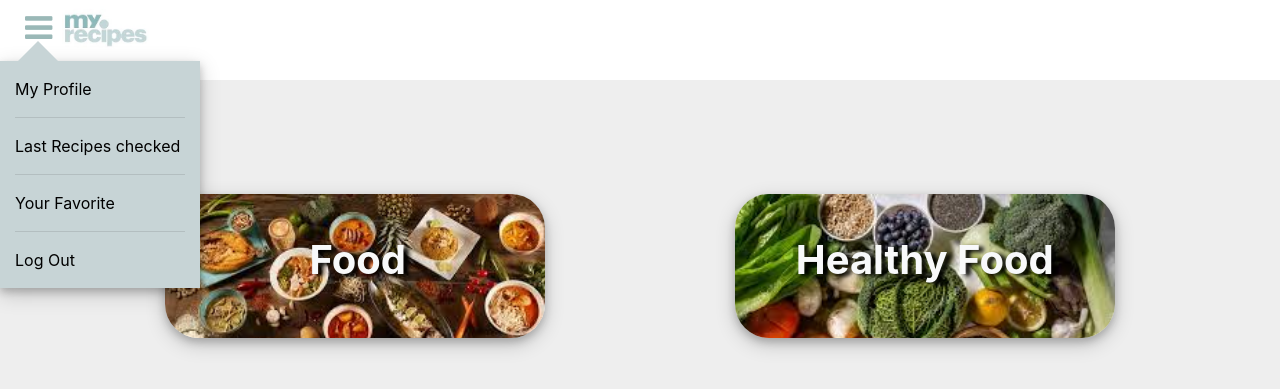
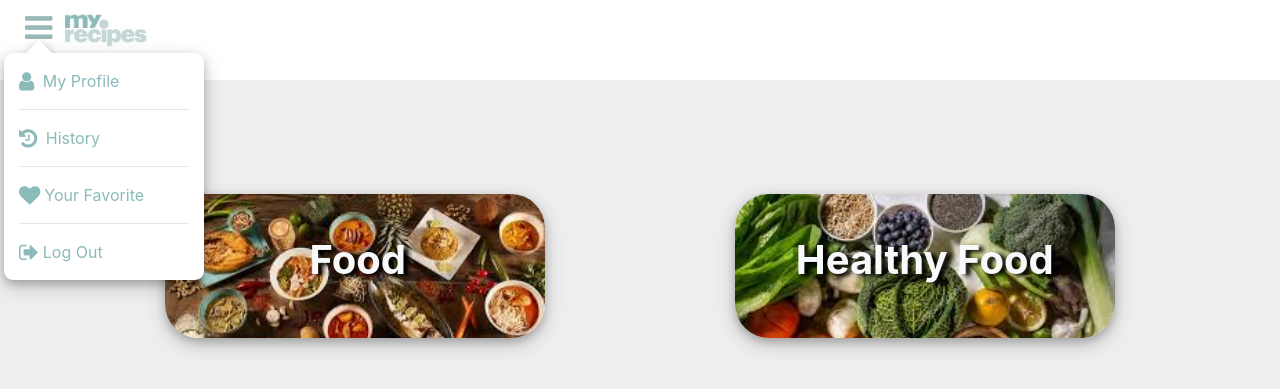
Before and after one commit to amarelali/2020_web3_AmarElAli, a PHP site: page /loggedIn.php in a window 1280 px wide. Shown: the top 389 px of the page. Run offline with PHP 8.4, Linux system fonts and the light colour scheme; the visitor is signed in with stand-in values (Sample User, id 1).

Commit message:
8th commit

```diff
--- a/checkLogIn.php
+++ b/checkLogIn.php
@@ -30,6 +30,6 @@ if(password_verify($p,$row["Password"])){
 }else{
     header("location:createAccountDesign.php");
 }
-mysqli_free_result($res);
+mysqli_free_result($res);//
 mysqli_close($connect);
 ?>
--- a/header.php
+++ b/header.php
@@ -2,8 +2,8 @@
 <div class="container-fluid header" style="position: relative;">
   <div class="col-12">
     <div class="row " style="z-index:2;height: 10vh;"><!-- -->
-        <div class="col-">
-          <i class="fa fa-bars fa-2x" aria-hidden="true" style="margin: 12px 10px;color:#9ab8b7;"></i>
+        <div class="col-" id="menuBar">
+          <i class="fa fa-bars fa-2x" aria-hidden="true" style="margin: 12px 10px;color:#9ab8b7;" ></i>
         </div>
         <div class="col-">
           <img class="logo" src="img/MyRecipesLogo.jpg">
@@ -12,4 +12,5 @@
     </div>
   </div>
 </div>
+
 <!-- </header> -->
--- a/loggedIn.php
+++ b/loggedIn.php
@@ -15,7 +15,7 @@ echo ("<script>console.log('Bonjour ".$_SESSION['name']."' );</script>");
     include("files.php");
 ?>
 <style>
-.up-arrow {
+/* .up-arrow {
     border-color: #c7d4d6 transparent;
     border-style: solid;
     border-width: 0px 20px 20px 20px;
@@ -23,17 +23,38 @@ echo ("<script>console.log('Bonjour ".$_SESSION['name']."' );</script>");
     width: 0px;
     background: transparent;
     margin-left: 18px;
-}
+} */
 a ,a:hover{
     text-decoration:none;
     color:black;
+}
+.up-arrow {
+  width: 100px;
+  height: 100px;
+  position: relative;
+  overflow: hidden;
+  box-shadow: 0px 3px 10px -17px rgba(0, 0, 0, 0.5);
+}
+.up-arrow:after {
+  content: "";
+  position: absolute;
+  width: 20px;
+  height: 20px;
+  background: white;
+  transform: rotate(45deg);
+  top: 91px;
+  left: 25px;
+  box-shadow: 2px 1px 10px -2px rgba(0, 0, 0, 0.5)
 }
 </style>
 </head>
 <body ><!--style="background-color:#EEE"-->
 <?php
-    include("header.php");
+include("header.php");
 ?>
+
+
+<!--/* -->
 <div class="container">
     <div class="row" style="height:90vh"> <!--   height:100vh;width:100%;position:relative;top:20%;background-color:#EEE -->
         <div class="col-12" style="height:100%">
@@ -51,26 +72,26 @@ a ,a:hover{
 
 <!-------->
 
-<div class="container-fluid" style="position: absolute;top: 41px;" >
-	<div class="row" >
+<div class="container-fluid" id="popUp" style="position: absolute;top: -47px;max-width: 200px;left: 4px;" >
+	<div class="row" id="#arrow">
         <div class="up-arrow">
         </div>
     </div>
-    <div class="row" style="background-color:#c7d4d6;max-width:200px;box-shadow: 0 4px 8px 0 rgba(0, 0, 0, 0.2), 0 6px 20px 0 rgba(0, 0, 0, 0.19);">
-		<a href="MyProfile.php"class="col-md-12 " style="margin-top:1rem"><!---->
-			My Profile
+    <div class="row" style="background-color:white;max-width:200px;box-shadow: 0 4px 8px 0 rgba(0, 0, 0, 0.2), 0 6px 20px 0 rgba(0, 0, 0, 0.19);border-radius: 9px;">
+		<a href="MyProfile.php"class="col-md-12 " style="margin-top:1rem;color:#8abab9;"><!---->
+            <i class="fa fa-user fa-lg" aria-hidden="true" style="margin-right:4px"></i> My Profile
 			<hr>
 		</a>
-		<a href="LastRecipesChecked.php" class="col-md-12" >
-			Last Recipes checked
+		<a href="LastRecipesChecked.php" class="col-md-12" style="color:#8abab9;">
+        <i class="fa fa-history fa-lg" aria-hidden="true" style="margin-right:4px"></i> History
 			<hr>
 		</a>
-		<a href="yourFavorite.php" class="col-md-12 ">
-			Your Favorite
+		<a href="yourFavorite.php" class="col-md-12"  style="color:#8abab9;">
+        <i class="fa fa-heart fa-lg" aria-hidden="true" style="margin-right:4px"></i>Your Favorite
 			<hr>
 		</a>
-		<a href="LogOut.php" class="col-md-12 " style="margin-bottom:1rem"><!---->
-			Log Out
+		<a href="LogOut.php" class="col-md-12 " style="margin-bottom:1rem;color:#8abab9;"><!---->
+        <i class="fa fa-sign-out fa-lg" aria-hidden="true" style="margin-right:4px"></i>Log Out
 		</a>
 
 	</div>
@@ -79,6 +100,13 @@ a ,a:hover{
 <!-------->
 </body>
 <script>
-$("#food")
-</script>
+        $('#menuBar').click(function(){
+            $("#popUp").show();
+         });
+
+    $(document).on('click', function (event) {
+        if (event.target.closest('#menuBar') || event.target.closest('#popUp') ) { return; }
+        $("#popUp").hide();
+    });
+    </script>
 </html>
```
